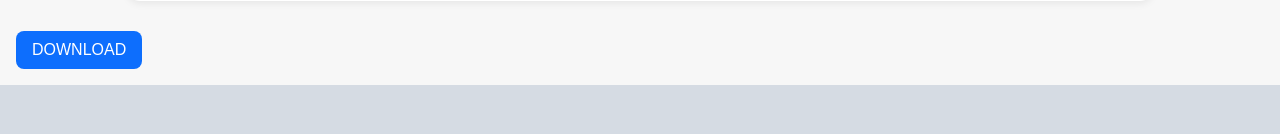
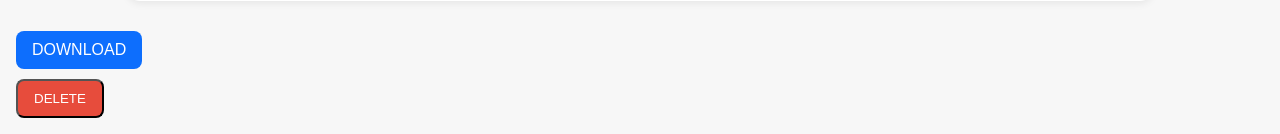
Before and after one commit to Chethaksanil/LOGO-DETECTION, a Python web app: template templates/images.html in a window 1280 px wide. Shown: the part 926-1060 px from the top of the page. Before the commit the page ends 1011 px from the top, so only its background shows below. Run offline with Jinja, Linux system fonts and the light colour scheme; the template is opened without the code that fills it: most values are stand-ins (such as "Sample title", 1, 10 or a date in 2020); grey boxes marked "Sample" are stand-in pictures.

Commit message:
Update images.html

```diff
--- a/templates/images.html
+++ b/templates/images.html
@@ -48,6 +48,11 @@
       <div class="meta">Newest • {{ latest.created_at }} • {{ latest.public_id }}</div>
     </div>
   <a href="{{latest.url}}" download class="btn" style="margin-top:10px;display:inline-block;">DOWNLOAD</a>
+  <form method="POST" action="{{url_for('delete_image')}}" on submit="return confirm('Delete this image?');"
+    style="margin-top:10px;">
+    <input type="hidden" name="pid" id="heroPid" value="{{latest.public_id}}">
+    <button class="btn" style="background:#e74c3c;">DELETE</button>
+  </form>
 
     {% if images|length > 1 %}
     <!-- Grid of older images -->
```
